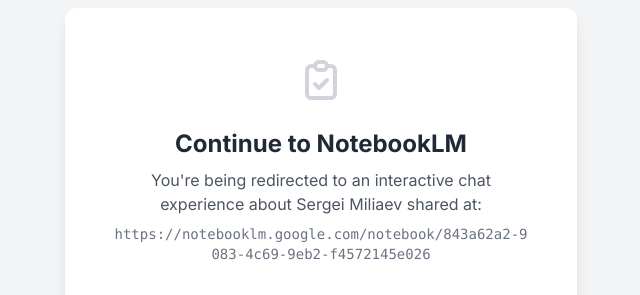
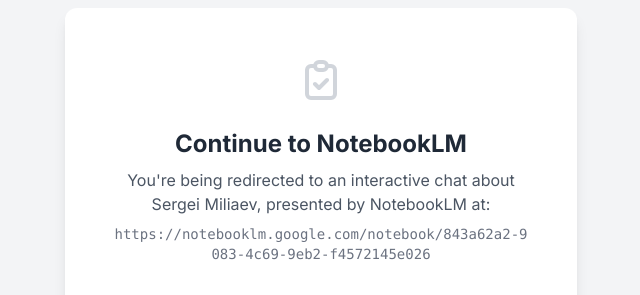
Before and after one commit to SergeyMilyaev/notebooklm, a plain HTML site: page index.html in a window 1280 px wide. Shown: the part 176-471 px from the top of the page, without its empty margins (319-959 px from the left). Drawn offline with nearby package versions, Linux system fonts and the light colour scheme.

Commit message:
Update index.html

```diff
--- a/index.html
+++ b/index.html
@@ -39,7 +39,7 @@
 
         <!-- Informational Text -->
         <p class="text-gray-600 mb-8">
-            You're being redirected to an interactive chat experience about Sergei Miliaev shared at:
+            You're being redirected to an interactive chat about Sergei Miliaev, presented by NotebookLM at:
             <br>
             <code class="text-sm text-gray-500 mt-2 inline-block break-all">https://notebooklm.google.com/notebook/843a62a2-9083-4c69-9eb2-f4572145e026</code>
         </p>
```
